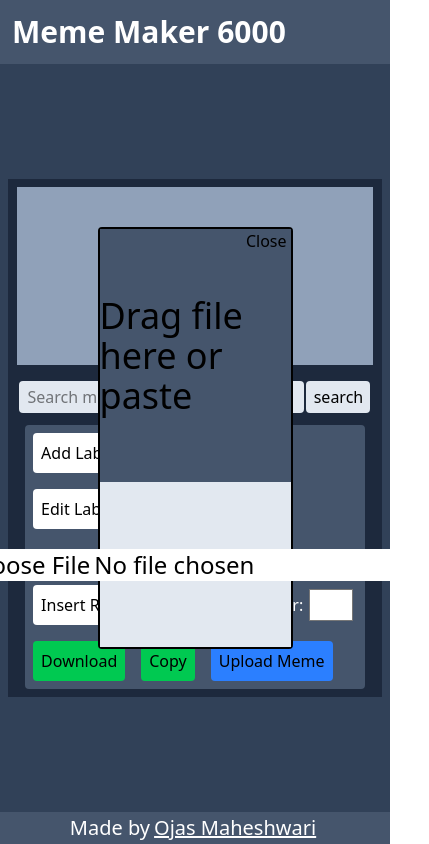
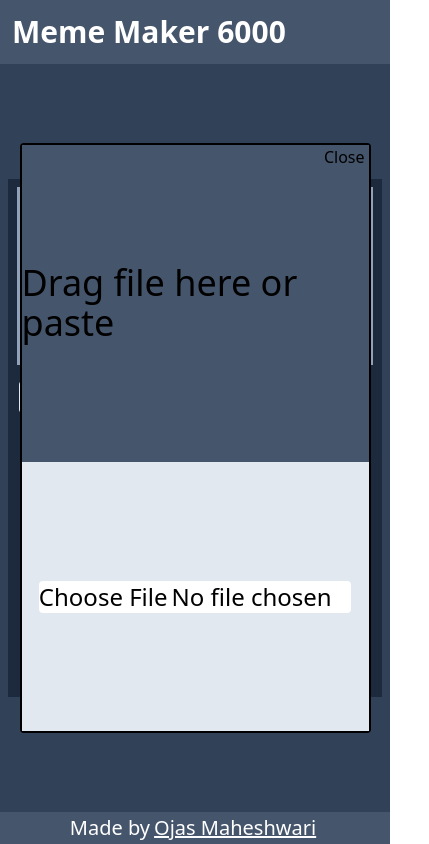
Before and after one commit to ojasmaheshwari/meme-maker-6000, a website built with Vite: page index.html in a window 390 px wide. Both pictures are taken after a click on the button "Upload Meme". Shown: the whole page, 429 px wide, since content can reach past the window. Built offline with nearby package versions, Linux system fonts and the light colour scheme; what fabric would draw is missing.

Commit message:
Responsive upload form for mobile users

```diff
--- a/index.html
+++ b/index.html
@@ -63,7 +63,8 @@
 				</div>
 			</div>
 		</div>
-		<div class="upload-overlay w-[50%] h-[50%] bg-slate-200 absolute border-2 rounded-sm hidden flex-col">
+		<div
+			class="upload-overlay w-[90%] h-[70%] lg:w-[50%] lg:h-[50%] bg-slate-200 absolute border-2 rounded-sm hidden flex-col">
 			<button class="h-2 absolute right-1 cursor-pointer" id="close-upload-overlay">
 				Close
 			</button>
@@ -71,7 +72,7 @@
 				Drag file here or paste
 			</div>
 			<div class="bg-slate-200 w-full grow-1 flex items-center justify-center text-2xl">
-				<input type="file" name="meme-image-upload" id="meme-image-upload" class="bg-white rounded-sm">
+				<input type="file" name="meme-image-upload" id="meme-image-upload" class="bg-white rounded-sm w-[90%]">
 			</div>
 		</div>
 	</main>
```
